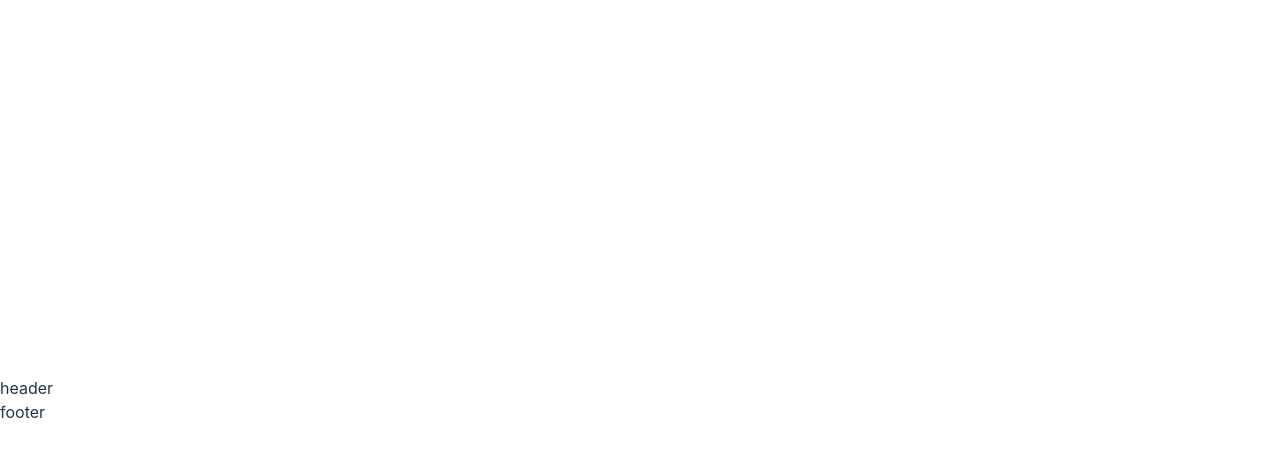
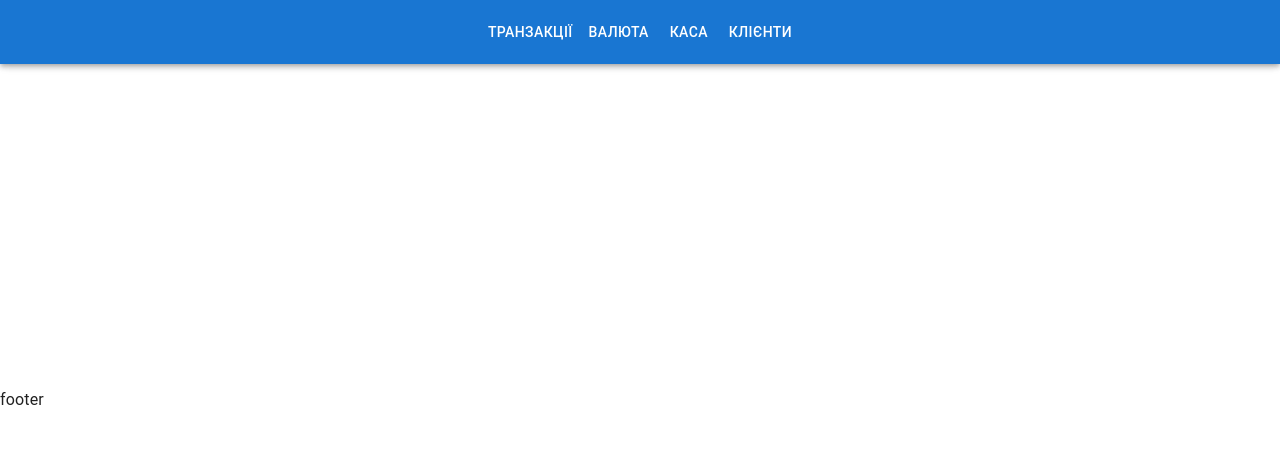
Before and after one commit to keerikkk/tech-task, a React (Vite) app: page / in a window 1280 px wide. Shown: the top 456 px of the page. Built offline with nearby package versions, Linux system fonts and the light colour scheme.

Commit message:
feat: add default navbar

```diff
--- /dev/null
+++ b/src/components/NavBar.tsx
@@ -0,0 +1,100 @@
+import * as React from "react";
+import { useNavigate } from "react-router";
+import AppBar from "@mui/material/AppBar";
+import Box from "@mui/material/Box";
+import CssBaseline from "@mui/material/CssBaseline";
+import Drawer from "@mui/material/Drawer";
+import IconButton from "@mui/material/IconButton";
+import List from "@mui/material/List";
+import ListItem from "@mui/material/ListItem";
+import ListItemButton from "@mui/material/ListItemButton";
+import ListItemText from "@mui/material/ListItemText";
+import MenuIcon from "@mui/icons-material/Menu";
+import Toolbar from "@mui/material/Toolbar";
+import Button from "@mui/material/Button";
+import { navItems } from "../data/navigationLinks";
+
+const drawerWidth = 240;
+
+export default function DrawerAppBar() {
+  const navigate = useNavigate();
+  const [mobileOpen, setMobileOpen] = React.useState(false);
+
+  const handleDrawerToggle = () => {
+    setMobileOpen((prevState) => !prevState);
+  };
+
+  const drawer = (
+    <Box
+      onClick={handleDrawerToggle}
+      sx={{ textAlign: "center", display: "flex", justifyContent: "center" }}
+    >
+      <List>
+        {navItems.map((item) => (
+          <ListItem key={item.title} disablePadding>
+            <ListItemButton
+              sx={{ textAlign: "center" }}
+              onClick={() => navigate(item.path)}
+            >
+              <ListItemText primary={item.title} />
+            </ListItemButton>
+          </ListItem>
+        ))}
+      </List>
+    </Box>
+  );
+
+  return (
+    <Box sx={{ display: "flex" }}>
+      <CssBaseline />
+      <AppBar component="nav">
+        <Toolbar sx={{ display: "flex", justifyContent: { sm: "center" } }}>
+          <IconButton
+            color="inherit"
+            aria-label="open drawer"
+            edge="start"
+            onClick={handleDrawerToggle}
+            sx={{ mr: 2, display: { sm: "none" } }}
+          >
+            <MenuIcon />
+          </IconButton>
+          <Box
+            sx={{
+              display: { xs: "none", sm: "block" },
+            }}
+          >
+            {navItems.map((item) => (
+              <Button
+                key={item.title}
+                sx={{ color: "#fff" }}
+                onClick={() => navigate(item.path)}
+              >
+                {item.title}
+              </Button>
+            ))}
+          </Box>
+        </Toolbar>
+      </AppBar>
+
+      <nav>
+        <Drawer
+          variant="temporary"
+          open={mobileOpen}
+          onClose={handleDrawerToggle}
+          ModalProps={{
+            keepMounted: true,
+          }}
+          sx={{
+            display: { xs: "block", sm: "none" },
+            "& .MuiDrawer-paper": {
+              boxSizing: "border-box",
+              width: drawerWidth,
+            },
+          }}
+        >
+          {drawer}
+        </Drawer>
+      </nav>
+    </Box>
+  );
+}
--- a/src/pages/Layout.tsx
+++ b/src/pages/Layout.tsx
@@ -1,9 +1,10 @@
 import { Outlet } from "react-router";
+import NavBar from "../components/NavBar";
 
 const Layout = () => {
   return (
     <>
-      <header>header</header>
+      <NavBar />
       <main>
         <Outlet />
       </main>
```
